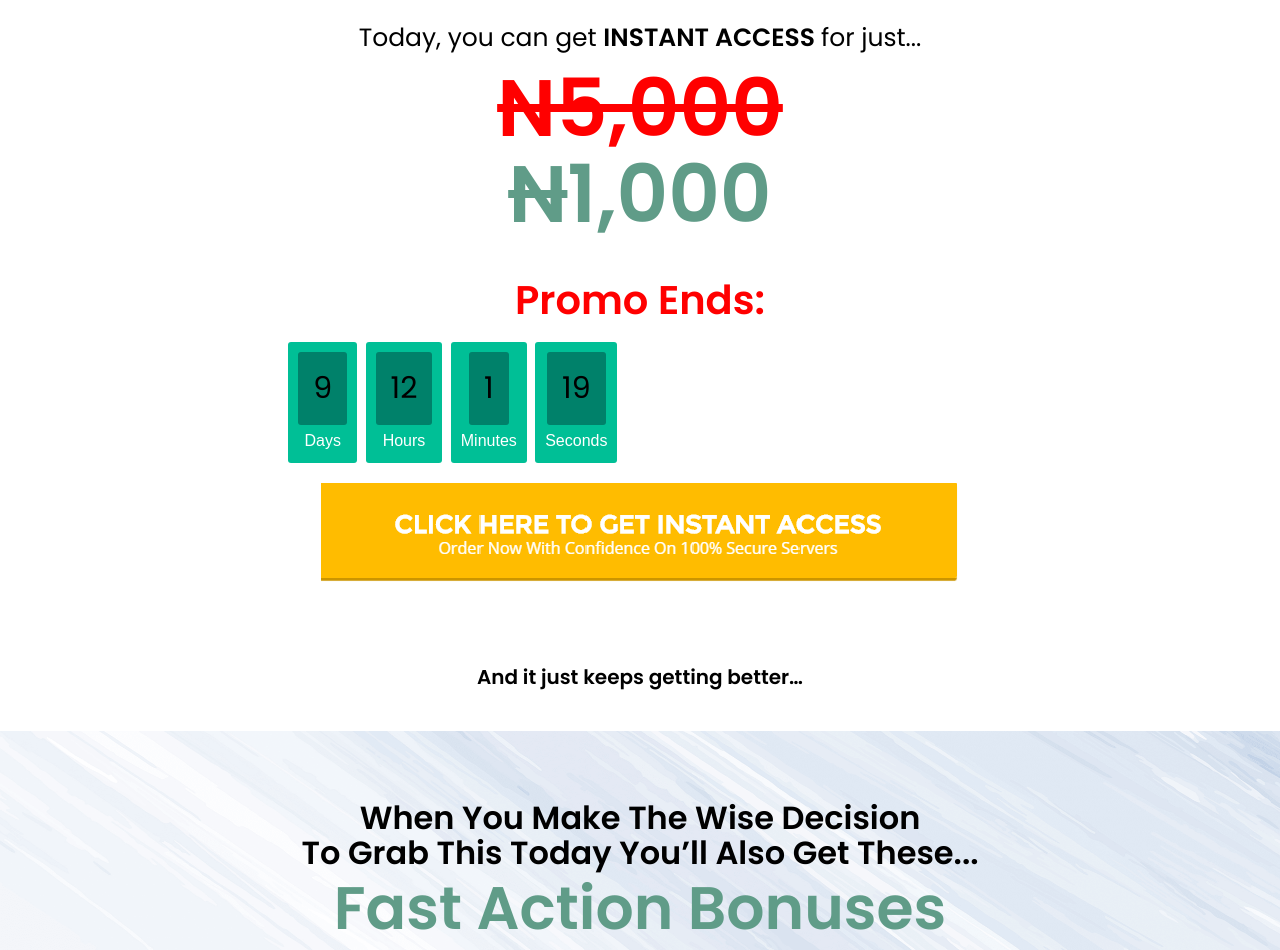
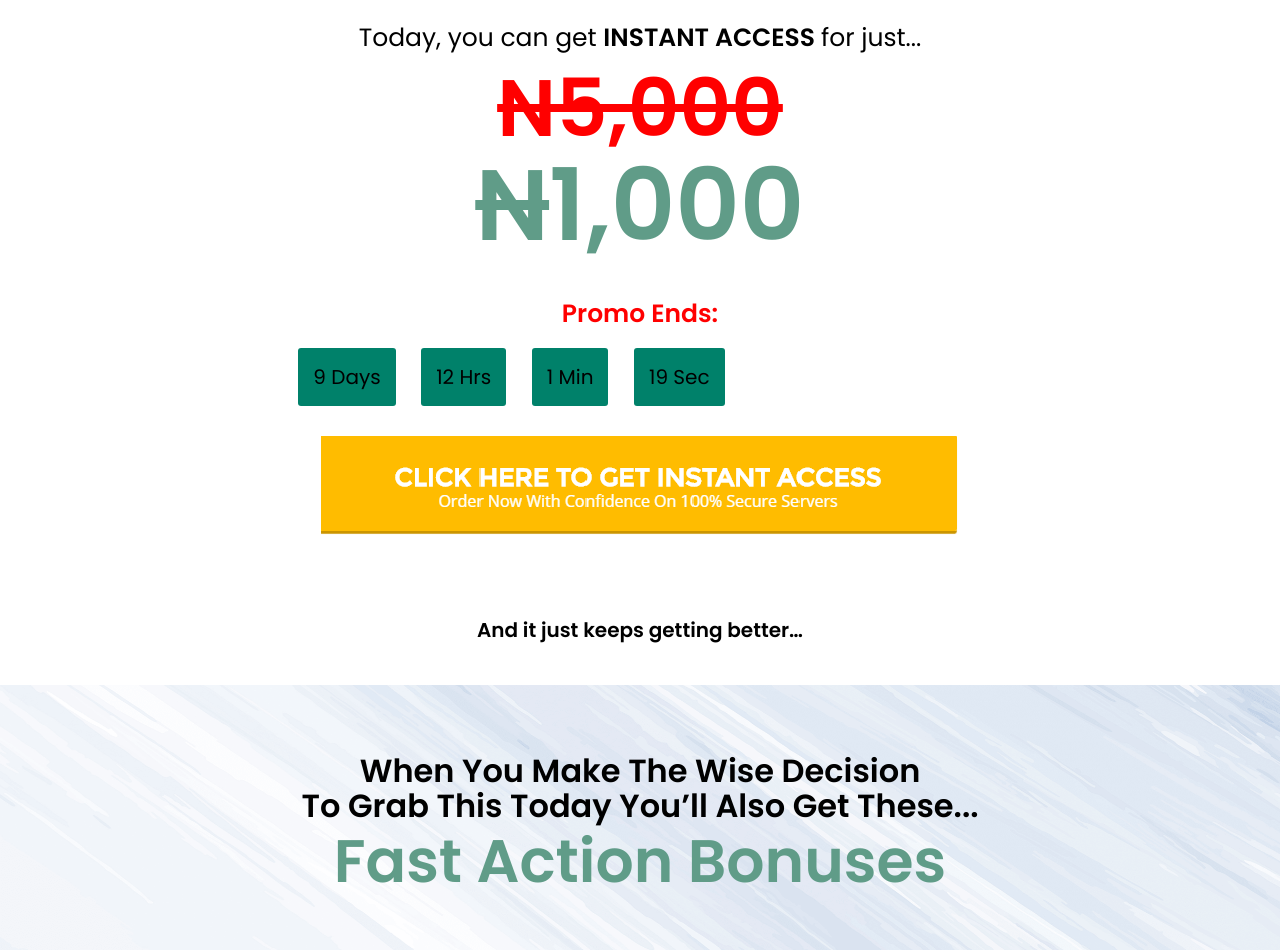
Before and after one commit to kingztech2019/videomarketing, a plain HTML site: page index.html in a window 1280 px wide. Shown: the part 5280-6230 px from the top of the page. Drawn offline with Linux system fonts and the light colour scheme.

Commit message:
second commit

```diff
--- a/css/countdown.css
+++ b/css/countdown.css
@@ -16,12 +16,12 @@ h1{
     display: inline-block;
     font-weight: 100;
     text-align: center;
-    font-size: 30px;
+    font-size: 20px;
 }
 #clockdiv > div{
     padding: 10px;
     border-radius: 3px;
-    background: #00BF96;
+
     display: inline-block;
 }
 #clockdiv div > span{
@@ -32,5 +32,5 @@ h1{
 }
 .smalltext{
     padding-top: 5px;
-    font-size: 16px;
+    font-size: 13px;
 }
--- a/index.html
+++ b/index.html
@@ -219,24 +219,24 @@
               <p style="text-align: center;">But, you won’t have to invest anywhere near that today.</p><br>
               <p style="text-align: center; font-size: 25px; padding-top: 0px; ">Today, you can get <span style=" font-weight: 800; "> INSTANT ACCESS </span> for just...</p>
               <h1 class="for-mobile"  style="text-align: center; margin-top: -12px; font-size: 80px; font-weight: 600; color: red;"><s>N5,000</s></h1>
-              <h1 class="for-mobile"  style="text-align: center; margin-top: -12px; font-size: 80px; font-weight: 600; color: #609c88;"><s><s>N</s></s>1,000</h1>
-              <h1 style="color: red; font-weight: bolder; font-size: 40px; margin: 40px 0px 20px;">Promo Ends:</h1>
+              <h1 class="for-mobile"  style="text-align: center; margin-top: -12px; font-size: 100px; font-weight: 600; color: #609c88;"><s><s>N</s></s>1,000</h1>
+              <h1 style="color: red; font-weight: bolder; font-size: 25px; margin: 40px 0px 10px;">Promo Ends:</h1>
 <div id="clockdiv">
   <div>
     <span class="days" id="day"></span>
-    <div class="smalltext">Days</div>
+
   </div>
   <div>
     <span class="hours" id="hour"></span>
-    <div class="smalltext">Hours</div>
+
   </div>
   <div>
     <span class="minutes" id="minute"></span>
-    <div class="smalltext">Minutes</div>
+
   </div>
   <div>
     <span class="seconds" id="second"></span>
-    <div class="smalltext">Seconds</div>
+
   </div>
 </div>
 
--- a/js/countDown.js
+++ b/js/countDown.js
@@ -24,10 +24,10 @@ var days = Math.floor(t / (1000 * 60 * 60 * 24));
 var hours = Math.floor((t%(1000 * 60 * 60 * 24))/(1000 * 60 * 60));
 var minutes = Math.floor((t % (1000 * 60 * 60)) / (1000 * 60));
 var seconds = Math.floor((t % (1000 * 60)) / 1000);
-document.getElementById("day").innerHTML =days ;
-document.getElementById("hour").innerHTML =hours;
-document.getElementById("minute").innerHTML = minutes;
-document.getElementById("second").innerHTML =seconds;
+document.getElementById("day").innerHTML =days +" "+ "Days";
+document.getElementById("hour").innerHTML =hours +" "+ "Hrs";
+document.getElementById("minute").innerHTML = minutes +" "+ "Min";
+document.getElementById("second").innerHTML =seconds +" "+ "Sec";
 if (t < 0) {
         clearInterval(x);
         document.getElementById("demo").innerHTML = "PROMO EXPIRED";
```
